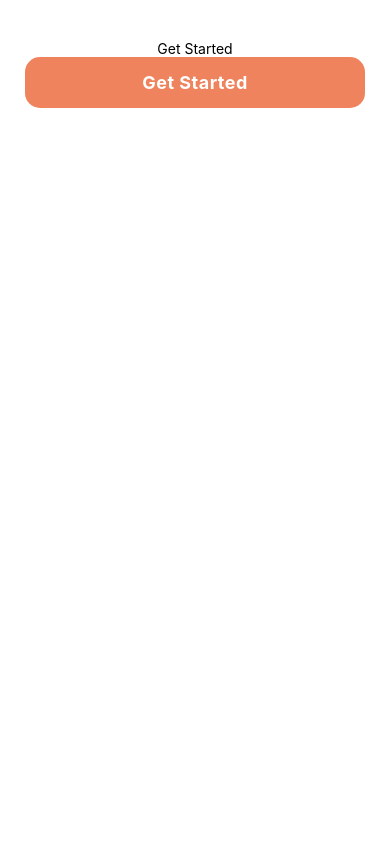
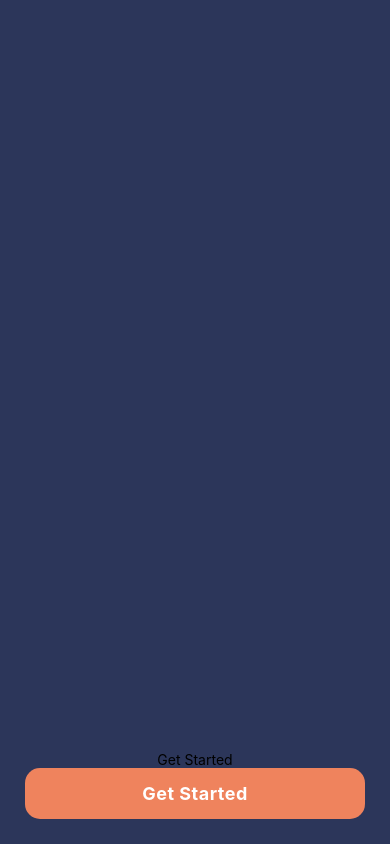
Before and after one commit to tothepointcode/stunning-waffle, a React Native app: screen / in a window 390 px wide. Built offline with nearby package versions, Linux system fonts and the light colour scheme.

Commit message:
feat: :construction: Content positioning on get started page changed
Button positioned at the bottom of page.

```diff
--- a/screens/GetStarted.tsx
+++ b/screens/GetStarted.tsx
@@ -5,15 +5,19 @@ import { Text } from "react-native";
 import { Container } from "../components/shared";
 import RegularButton from "../components/RegularButton";
 import styled from "styled-components/native";
+import { colors } from "../components/colors";
 
-const Cont = styled.View``;
+const GetStartedContainer = styled(Container)`
+  justify-content: flex-end;
+  background-color: ${colors.secondary};
+`;
 
 const GetStarted = () => {
   return (
-    <Container>
+    <GetStartedContainer>
       <Text>Get Started</Text>
       <RegularButton>Get Started</RegularButton>
-    </Container>
+    </GetStartedContainer>
   );
 };
 
```
